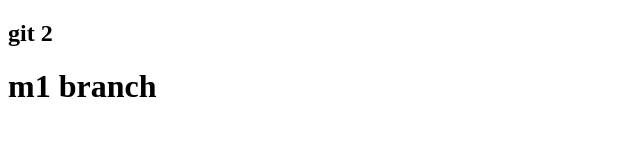
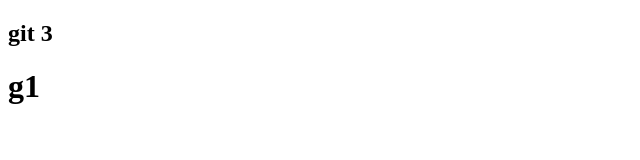
Before and after one commit to padmaja19/padmaja, a plain HTML site: page index.html in a window 1280 px wide. Shown: the whole page, without its empty margins (0-640 px from the left). Drawn offline with Linux system fonts and the light colour scheme.

Commit message:
adding files to g1 branch

```diff
--- a/index.html
+++ b/index.html
@@ -6,7 +6,7 @@
     <title>Document</title>
 </head>
 <body>
-    <h2>git 2</h2>
-    <h1>m1 branch</h1>
+    <h2>git 3</h2>
+    <h1>g1 </h1>
 </body>
 </html>
```
